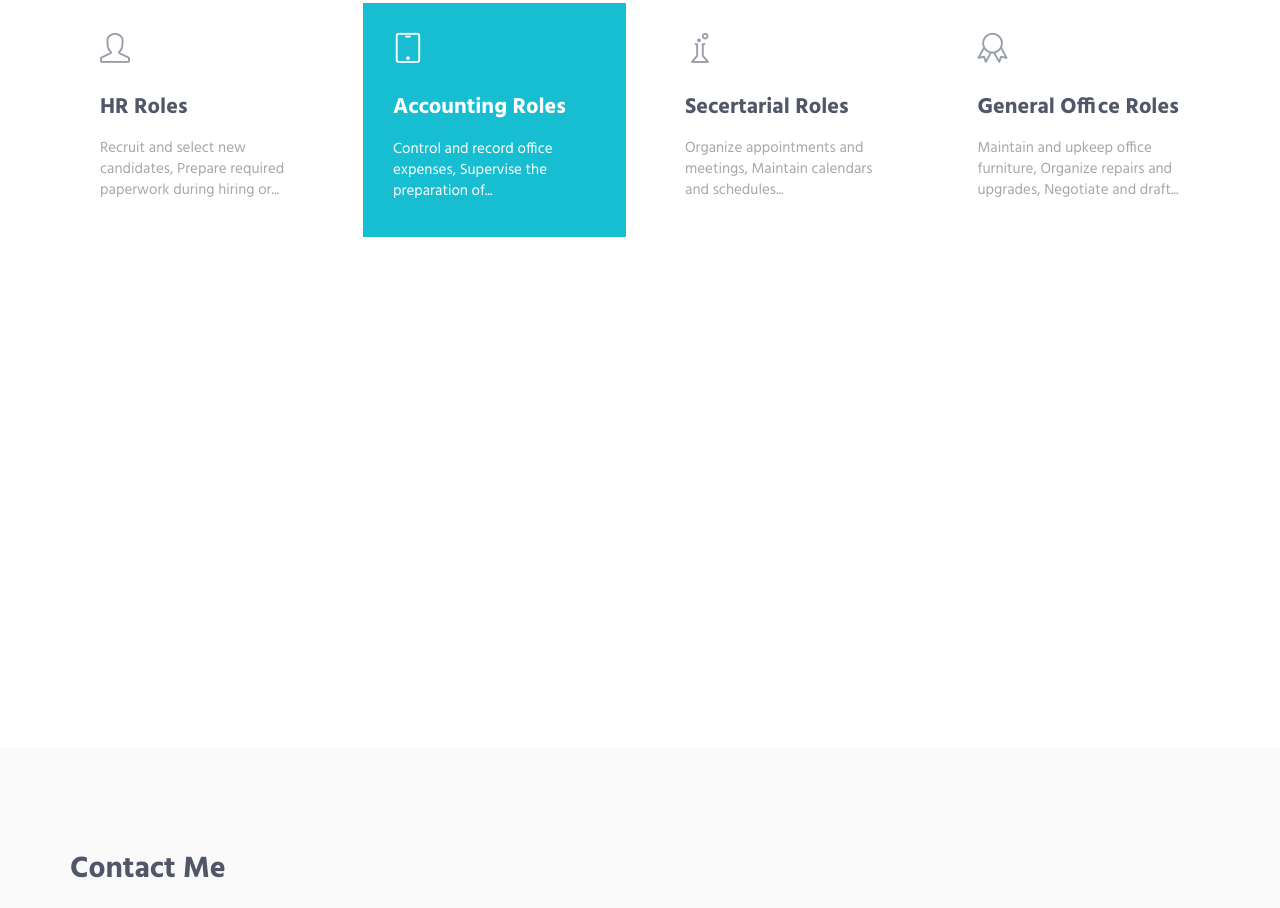
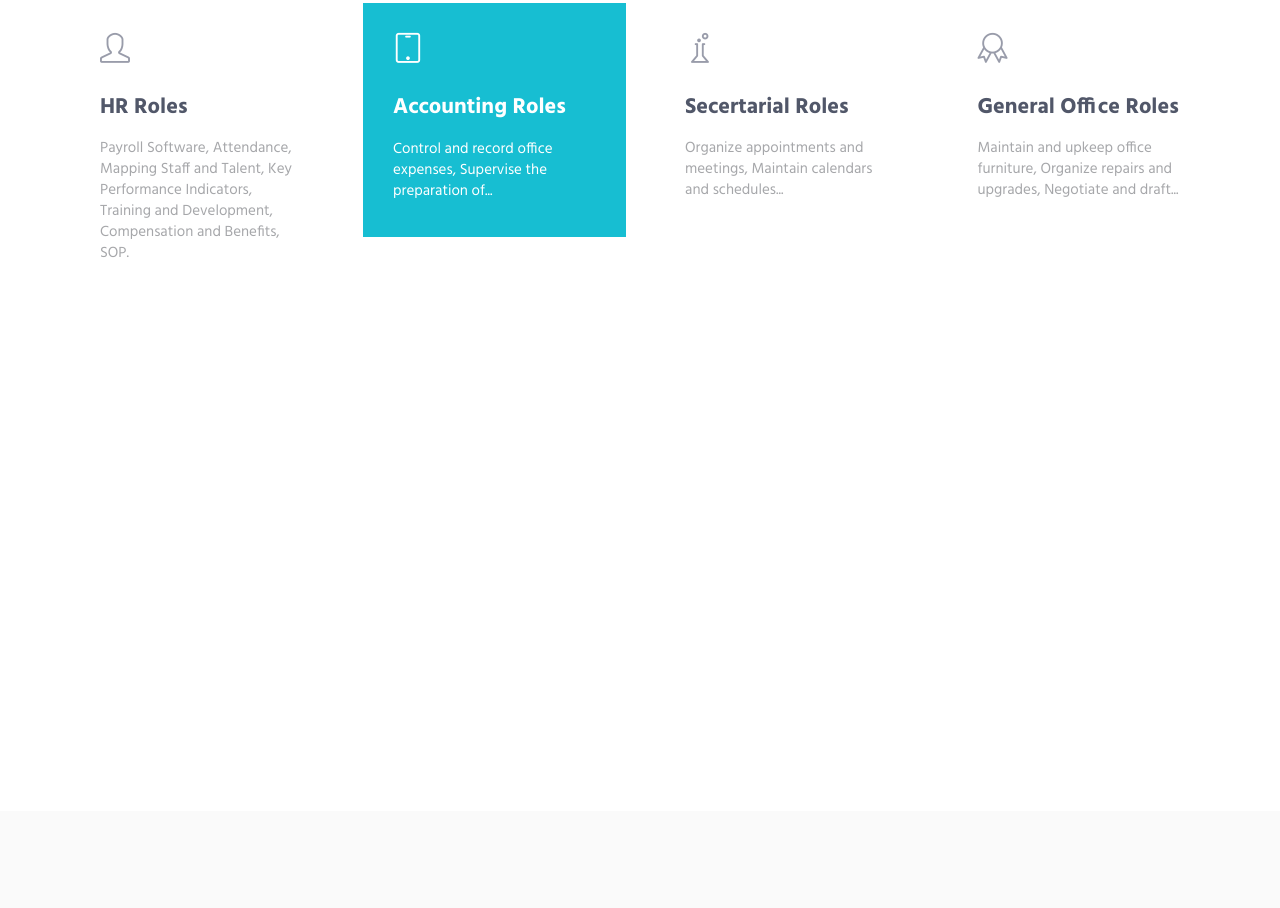
Before and after one commit to Nukyirhamna/personal-profile, a plain HTML site: page index.html in a window 1280 px wide. Shown: the part 3340-4248 px from the top of the page. Drawn offline with Linux system fonts and the light colour scheme; files whose address does not match are found by name.

Commit message:
Update HR Roles

```diff
--- a/index.html
+++ b/index.html
@@ -580,8 +580,9 @@
               <div class="service-info">
                 <h3>HR Roles</h3>
                 <p class="margin-b-5">
-                  Recruit and select new candidates, Prepare required paperwork
-                  during hiring or...
+                  Payroll Software, Attendance, Mapping Staff and Talent, Key
+                  Performance Indicators, Training and Development, Compensation
+                  and Benefits, SOP.
                 </p>
               </div>
               <a href="#" class="content-wrapper-link"></a>
```
